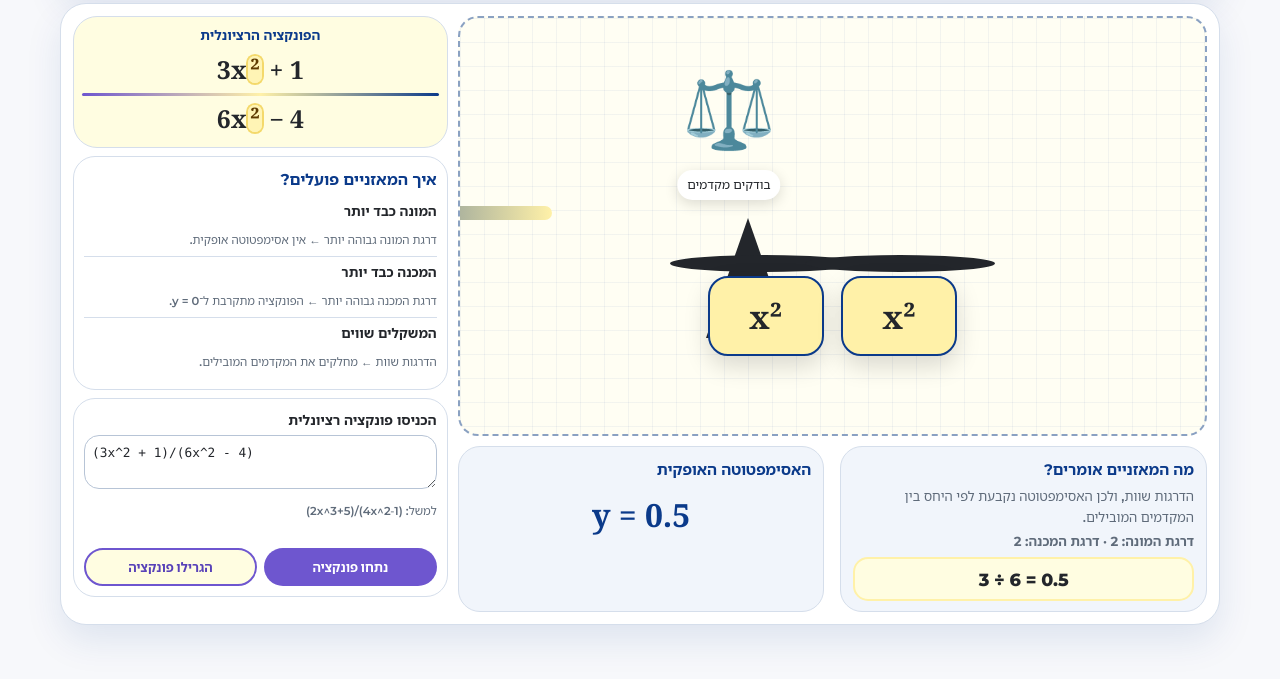
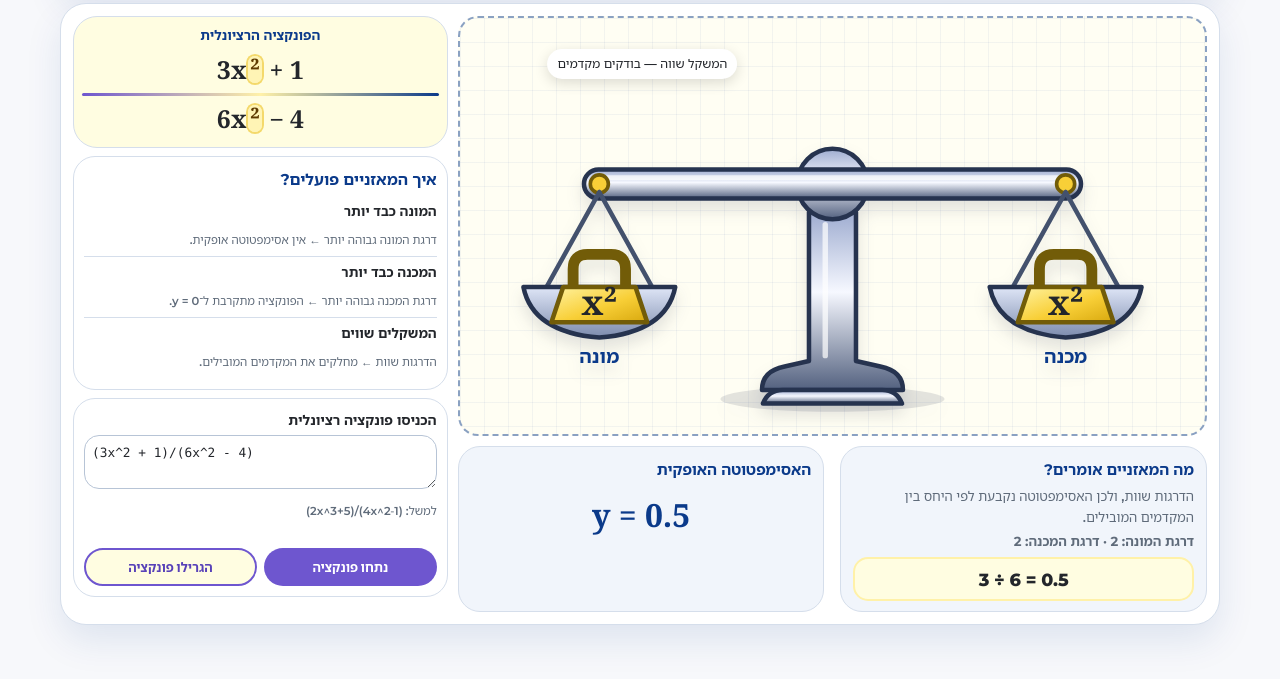
Before and after one commit to gilsher-droid/fundamatics-balance-app, a plain HTML site: page index.html in a window 1280 px wide. Shown: the part 79-758 px from the top of the page. Drawn offline with Linux system fonts and the light colour scheme.

Commit message:
feat: replace abstract balance with realistic scale

```diff
--- a/index.html
+++ b/index.html
@@ -422,64 +422,86 @@
     .scene-message.ground { inset-block-end: 12px; color: var(--success); }
     .go-sky .scene-message.sky, .go-ground .scene-message.ground { opacity: 1; }
 
-    .beam {
+    .balance-illustration {
       position: absolute;
-      inset-inline-start: 50%;
-      inset-block-start: 45%;
-      width: min(560px, 78vw);
-      height: clamp(9px, 1.8vw, 14px);
-      background: linear-gradient(90deg, var(--violet), var(--blue), var(--gold));
-      border-radius: 999px;
-      transform: translateX(-50%);
-      transform-origin: center;
-      transition: transform .9s ease;
+      inset: 42px 1.5% 5px;
+      width: 97%;
+      height: calc(100% - 47px);
+      overflow: visible;
+      filter: drop-shadow(0 9px 8px rgba(34, 40, 73, .13));
     }
 
-    .pivot {
-      position: absolute;
-      inset-inline-start: 50%;
-      inset-block-start: 48%;
-      width: 0;
-      height: 0;
-      border-inline: clamp(25px, 5vw, 42px) solid transparent;
-      border-block-end: clamp(72px, 14vw, 120px) solid var(--ink);
-      transform: translateX(-50%);
+    .scale-moving {
+      transform-origin: 400px 128px;
+      transition: transform .9s cubic-bezier(.2, .8, .25, 1);
     }
 
-    .pan {
-      position: absolute;
-      inset-block-start: 57%;
-      width: min(190px, 31vw);
-      height: clamp(11px, 2vw, 17px);
-      background: var(--ink);
-      border-radius: 50%;
-      transition: inset-block-start .9s ease;
+    .scale-pan-leveler {
+      transition: transform .9s cubic-bezier(.2, .8, .25, 1);
     }
 
-    .pan.left { left: clamp(48px, 18vw, 210px); }
-    .pan.right { right: clamp(48px, 18vw, 210px); }
+    .scale-pan-leveler.left { transform-origin: 142px 128px; }
+    .scale-pan-leveler.right { transform-origin: 658px 128px; }
 
-    .weight {
-      position: absolute;
-      inset-block-start: 62%;
-      z-index: 5;
-      width: clamp(74px, 17vw, 116px);
-      height: clamp(56px, 12vw, 80px);
-      display: grid;
-      place-items: center;
-      color: var(--ink);
-      background: var(--brand-yellow);
-      border: 2px solid var(--primary);
-      border-radius: 20px;
-      box-shadow: 0 10px 24px rgba(0, 0, 0, .15);
-      font-family: "Cambria Math", Georgia, serif;
-      font-size: clamp(1.45rem, 5vw, 2rem);
-      font-weight: 800;
-      transition: inset-block-start .9s ease;
+    .scale-metal {
+      fill: url("#metalGradient");
+      stroke: #26334f;
+      stroke-width: 5;
+      stroke-linejoin: round;
     }
 
-    .weight.left { left: clamp(86px, 21vw, 248px); }
-    .weight.right { right: clamp(86px, 21vw, 248px); }
+    .scale-metal-highlight {
+      fill: none;
+      stroke: rgba(255, 255, 255, .7);
+      stroke-linecap: round;
+    }
+
+    .scale-chain {
+      fill: none;
+      stroke: #43516d;
+      stroke-width: 5;
+      stroke-linecap: round;
+    }
+
+    .scale-pan {
+      fill: url("#panGradient");
+      stroke: #26334f;
+      stroke-width: 5;
+      stroke-linejoin: round;
+    }
+
+    .scale-weight {
+      fill: url("#weightGradient");
+      stroke: #725c08;
+      stroke-width: 5;
+      stroke-linejoin: round;
+    }
+
+    .scale-weight-handle {
+      fill: none;
+      stroke: #725c08;
+      stroke-width: 12;
+      stroke-linecap: round;
+    }
+
+    .scale-weight-label {
+      fill: var(--ink);
+      font-family: "Cambria Math", Georgia, serif;
+      font-size: 38px;
+      font-weight: 800;
+      text-anchor: middle;
+      dominant-baseline: middle;
+    }
+
+    .scale-side-label {
+      fill: var(--blue);
+      font-family: "Noto Sans Hebrew", "Montserrat", Arial, sans-serif;
+      font-size: 21px;
+      font-weight: 850;
+      text-anchor: middle;
+    }
+
+    .scale-base-shadow { fill: rgba(38, 51, 79, .13); }
 
     .scene-icon {
       position: absolute;
@@ -514,12 +536,10 @@
     .go-sky .rocket { bottom: 57%; opacity: 1; }
     .go-ground .seed { top: 57%; opacity: 1; }
     .equal .judge { opacity: 1; transform: translateX(-50%) scale(1); }
-    .go-sky .beam { transform: translateX(-50%) rotate(-12deg); }
-    .go-ground .beam { transform: translateX(-50%) rotate(12deg); }
-    .go-sky .weight.left, .go-sky .pan.left { inset-block-start: 70%; }
-    .go-sky .weight.right, .go-sky .pan.right { inset-block-start: 50%; }
-    .go-ground .weight.left, .go-ground .pan.left { inset-block-start: 50%; }
-    .go-ground .weight.right, .go-ground .pan.right { inset-block-start: 70%; }
+    .go-sky .scale-moving { transform: rotate(-8deg); }
+    .go-sky .scale-pan-leveler { transform: rotate(8deg); }
+    .go-ground .scale-moving { transform: rotate(8deg); }
+    .go-ground .scale-pan-leveler { transform: rotate(-8deg); }
 
     .results {
       display: grid;
@@ -686,10 +706,7 @@
       .buttons { grid-template-columns: 1fr; }
       .card, .result-card { padding: 16px; }
       .balance-area { min-height: 300px; height: 330px; }
-      .weight.left { left: clamp(55px, 20vw, 95px); }
-      .weight.right { right: clamp(55px, 20vw, 95px); }
-      .pan.left { left: clamp(22px, 12vw, 55px); }
-      .pan.right { right: clamp(22px, 12vw, 55px); }
+      .balance-illustration { inset-inline: -7%; width: 114%; }
     }
 
     @media (prefers-reduced-motion: reduce) {
@@ -769,13 +786,59 @@
         <div class="scene-message ground" data-i18n="groundMessage">המכנה כבד יותר ← מתקרבים ל־y = 0 🌱</div>
         <div class="scene-icon rocket" aria-hidden="true">🚀</div>
         <div class="scene-icon seed" aria-hidden="true">🌱</div>
-        <div class="scene-icon judge" aria-hidden="true">⚖️<small data-i18n="judge">בודקים מקדמים</small></div>
-        <div class="beam" aria-hidden="true"></div>
-        <div class="pivot" aria-hidden="true"></div>
-        <div class="pan left" aria-hidden="true"></div>
-        <div class="pan right" aria-hidden="true"></div>
-        <div class="weight left" id="wL" aria-hidden="true">x²</div>
-        <div class="weight right" id="wR" aria-hidden="true">x²</div>
+        <div class="scene-icon judge" aria-hidden="true"><small data-i18n="judge">המשקל שווה — בודקים מקדמים</small></div>
+        <svg class="balance-illustration" viewBox="0 0 800 390" role="img" aria-labelledby="scale-title scale-description">
+          <title id="scale-title" data-i18n="scaleTitle">מאזניים עם משקולות של דרגות המונה והמכנה</title>
+          <desc id="scale-description" data-i18n="scaleDescription">הצד בעל החזקה הגבוהה יותר יורד וממחיש איזו דרגה כבדה יותר.</desc>
+          <defs>
+            <linearGradient id="metalGradient" x1="0" y1="0" x2="0" y2="1">
+              <stop offset="0" stop-color="#9eacd0"/>
+              <stop offset=".45" stop-color="#f6f8ff"/>
+              <stop offset="1" stop-color="#53617f"/>
+            </linearGradient>
+            <linearGradient id="panGradient" x1="0" y1="0" x2="0" y2="1">
+              <stop offset="0" stop-color="#dfe6f7"/>
+              <stop offset="1" stop-color="#7c8bad"/>
+            </linearGradient>
+            <linearGradient id="weightGradient" x1="0" y1="0" x2="1" y2="1">
+              <stop offset="0" stop-color="#fff3a2"/>
+              <stop offset=".55" stop-color="#f8cf37"/>
+              <stop offset="1" stop-color="#d8a80e"/>
+            </linearGradient>
+          </defs>
+
+          <ellipse class="scale-base-shadow" cx="400" cy="366" rx="124" ry="14"/>
+          <path class="scale-metal" d="M322 356 Q322 335 347 330 L374 324 V159 H426 V324 L453 330 Q478 335 478 356 Z"/>
+          <path class="scale-metal-highlight" stroke-width="6" d="M392 173 V318"/>
+          <path class="scale-metal" d="M345 356 H455 Q471 356 477 371 H323 Q329 356 345 356 Z"/>
+          <circle class="scale-metal" cx="400" cy="128" r="39"/>
+          <circle cx="400" cy="128" r="14" fill="#f8cf37" stroke="#725c08" stroke-width="5"/>
+
+          <g class="scale-moving">
+            <rect class="scale-metal" x="125" y="112" width="550" height="32" rx="16"/>
+            <path class="scale-metal-highlight" stroke-width="5" d="M151 121 H649"/>
+
+            <g class="scale-pan-leveler left">
+              <circle cx="142" cy="128" r="10" fill="#f8cf37" stroke="#725c08" stroke-width="4"/>
+              <path class="scale-chain" d="M142 137 L82 245 M142 137 L202 245"/>
+              <path class="scale-pan" d="M58 242 H226 Q216 292 142 298 Q68 292 58 242 Z"/>
+              <path class="scale-weight-handle" d="M113 242 V222 Q113 206 129 206 H155 Q171 206 171 222 V242"/>
+              <path class="scale-weight" d="M102 242 H182 L195 281 H89 Z"/>
+              <text class="scale-weight-label" id="wL" x="142" y="263">x²</text>
+              <text class="scale-side-label" x="142" y="326" data-i18n="numeratorLabel">מונה</text>
+            </g>
+
+            <g class="scale-pan-leveler right">
+              <circle cx="658" cy="128" r="10" fill="#f8cf37" stroke="#725c08" stroke-width="4"/>
+              <path class="scale-chain" d="M658 137 L598 245 M658 137 L718 245"/>
+              <path class="scale-pan" d="M574 242 H742 Q732 292 658 298 Q584 292 574 242 Z"/>
+              <path class="scale-weight-handle" d="M629 242 V222 Q629 206 645 206 H671 Q687 206 687 222 V242"/>
+              <path class="scale-weight" d="M618 242 H698 L711 281 H605 Z"/>
+              <text class="scale-weight-label" id="wR" x="658" y="263">x²</text>
+              <text class="scale-side-label" x="658" y="326" data-i18n="denominatorLabel">מכנה</text>
+            </g>
+          </g>
+        </svg>
       </section>
 
       <div class="results" aria-live="polite">
@@ -818,9 +881,13 @@
         analyze: "נתחו פונקציה",
         random: "הגרילו פונקציה",
         sceneLabel: "הדמיית מאזניים המשווה בין דרגות המונה והמכנה",
+        scaleTitle: "מאזניים עם משקולות של דרגות המונה והמכנה",
+        scaleDescription: "הצד בעל החזקה הגבוהה יותר יורד וממחיש איזו דרגה כבדה יותר.",
+        numeratorLabel: "מונה",
+        denominatorLabel: "מכנה",
         skyMessage: "המונה כבד יותר ← עולים לשמיים 🚀",
         groundMessage: "המכנה כבד יותר ← מתקרבים ל־y = 0 🌱",
-        judge: "בודקים מקדמים",
+        judge: "המשקל שווה — בודקים מקדמים",
         explanationTitle: "מה המאזניים אומרים?",
         answerTitle: "האסימפטוטה האופקית",
         footer: "Fundamatics · מתמטיקה שמבינים, לא רק זוכרים.",
@@ -858,9 +925,13 @@
         analyze: "Analyze function",
         random: "Try a random function",
         sceneLabel: "A balance comparing the degrees of the numerator and denominator",
+        scaleTitle: "A balance with weights for the numerator and denominator degrees",
+        scaleDescription: "The side with the higher power moves down to show which degree is heavier.",
+        numeratorLabel: "Numerator",
+        denominatorLabel: "Denominator",
         skyMessage: "The numerator is heavier → up we go 🚀",
         groundMessage: "The denominator is heavier → approaching y = 0 🌱",
-        judge: "Checking coefficients",
+        judge: "Equal weight — checking coefficients",
         explanationTitle: "What does the balance tell us?",
         answerTitle: "The horizontal asymptote",
         footer: "Fundamatics · Maths you understand, not just remember.",
```
